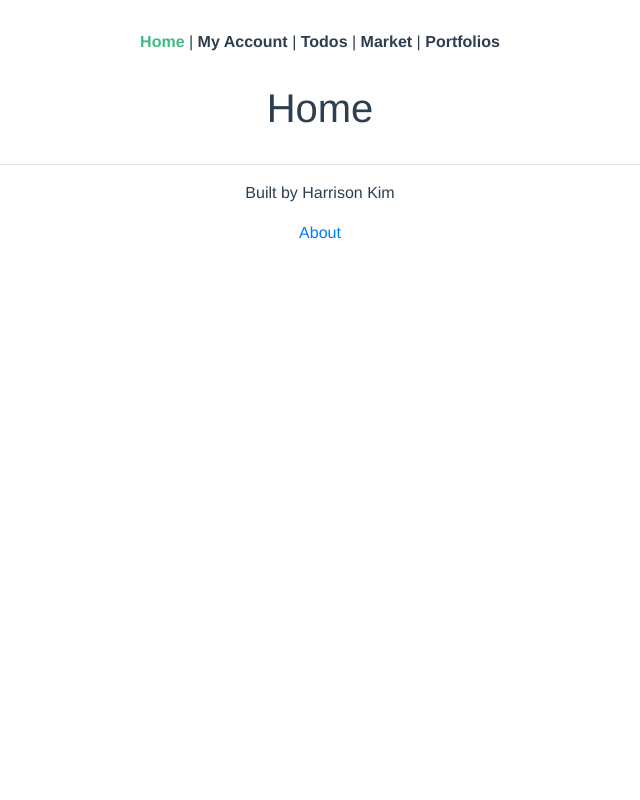
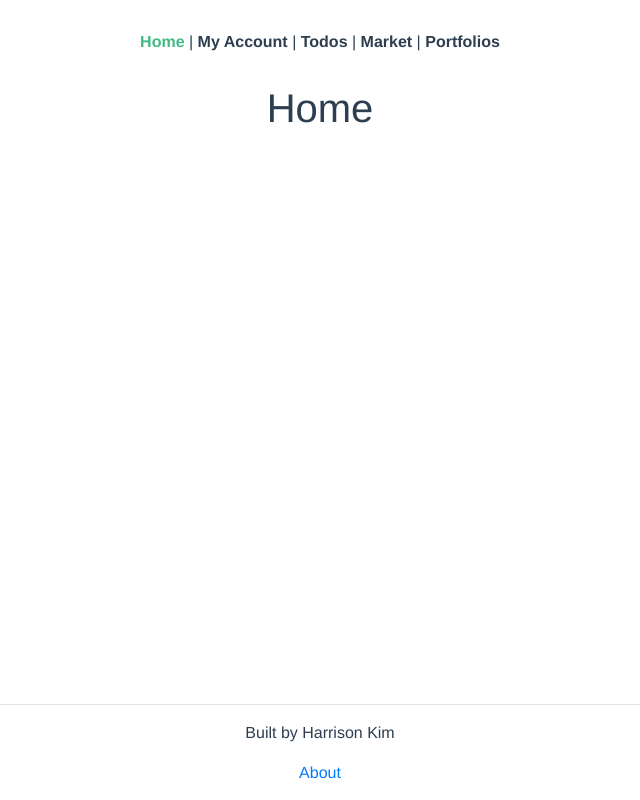
Before and after one commit to hhkimmm9/Dashboard, a Vue app in the folder frontend/: page / in a window 1280 px wide. Shown: the whole page, without its empty margins (320-960 px from the left). Built offline with nearby package versions, Linux system fonts and the light colour scheme.

Commit message:
Fixed footer issue.
Fixed it before but I made a mistake with git so here we go again. Also, not intentionally done on main branch. Sigh..

```diff
--- a/frontend/src/App.vue
+++ b/frontend/src/App.vue
@@ -10,7 +10,7 @@
       </div>
       <router-view />
     </div>
-    <Footer />
+    <Footer class="footer" />
   </div>
 </template>
 
@@ -32,9 +32,9 @@ export default {
   -moz-osx-font-smoothing: grayscale;
   text-align: center;
   color: #2c3e50;
-  position: relative;
   display: flex;
   flex-direction: column;
+  height: 100vh;
 }
 
 #nav {
@@ -50,9 +50,12 @@ export default {
   color: #42b983;
 }
 
-footer {
-  position: absolute;
-  bottom: 0;
-  width: 100%;
+.content {
+  flex: 1 0 auto;
+}
+
+.footer {
+  flex-shrink: 0;
+  padding-bottom: 15px;
 }
 </style>
```
